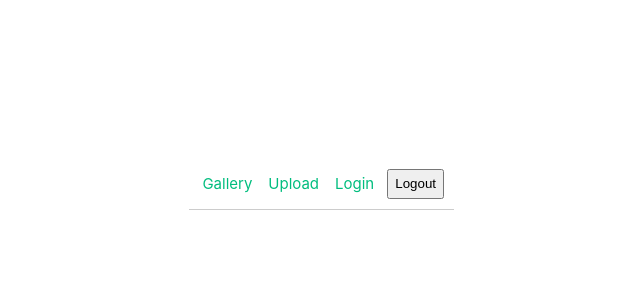
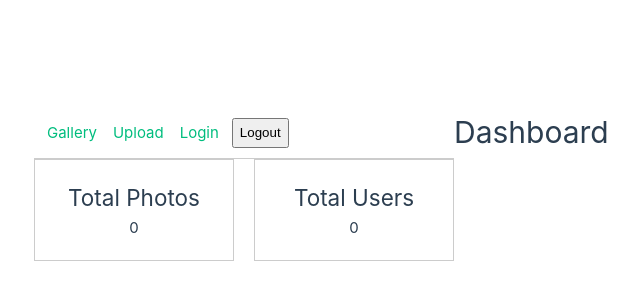
Before and after one commit to lolatrlc/paradigms-photo-app, a Vue app in the folder frontend/: page /dashboard in a window 1280 px wide. Shown: the part 216-516 px from the top of the page, without its empty margins (186-826 px from the left). Built offline with nearby package versions, Linux system fonts and the light colour scheme; no server answers; the HTML template or start-up script is replaced by a standard one.

Commit message:
Add frontend dashboard metrics view

```diff
--- a/frontend/src/router/index.ts
+++ b/frontend/src/router/index.ts
@@ -3,6 +3,7 @@ import HomeView from '../views/HomeView.vue'
 import LoginView from '../views/LoginView.vue'
 import GalleryView from "../views/GalleryView.vue";
 import PublicGalleryView from "../views/PublicGalleryView.vue";
+import DashboardView from "../views/DashboardView.vue";
 
 const router = createRouter({
   history: createWebHistory(),
@@ -12,6 +13,7 @@ const router = createRouter({
     { path: "/upload", component: UploadView },
     { path: "/gallery", component: GalleryView },
     { path: "/public", component: PublicGalleryView },
+    { path: "/dashboard", component: DashboardView,},
   ]
 })
 
--- /dev/null
+++ b/frontend/src/views/DashboardView.vue
@@ -0,0 +1,62 @@
+<script setup lang="ts">
+import { ref, onMounted } from "vue";
+import api from "../services/api";
+
+const metrics = ref({
+  totalPhotos: 0,
+  totalUsers: 0,
+});
+
+const loading = ref(true);
+
+const fetchMetrics = async () => {
+  try {
+    const res = await api.get("/metrics");
+
+    metrics.value = res.data;
+  } catch (err) {
+    console.error(err);
+    alert("Failed to load metrics");
+  } finally {
+    loading.value = false;
+  }
+};
+
+onMounted(() => {
+  fetchMetrics();
+});
+</script>
+
+<template>
+  <h1>Dashboard</h1>
+
+  <p v-if="loading">Loading metrics...</p>
+
+  <div v-else class="stats">
+
+    <div class="card">
+      <h2>Total Photos</h2>
+      <p>{{ metrics.totalPhotos }}</p>
+    </div>
+
+    <div class="card">
+      <h2>Total Users</h2>
+      <p>{{ metrics.totalUsers }}</p>
+    </div>
+
+  </div>
+</template>
+
+<style scoped>
+.stats {
+  display: flex;
+  gap: 20px;
+}
+
+.card {
+  border: 1px solid #ccc;
+  padding: 20px;
+  width: 200px;
+  text-align: center;
+}
+</style>
```
